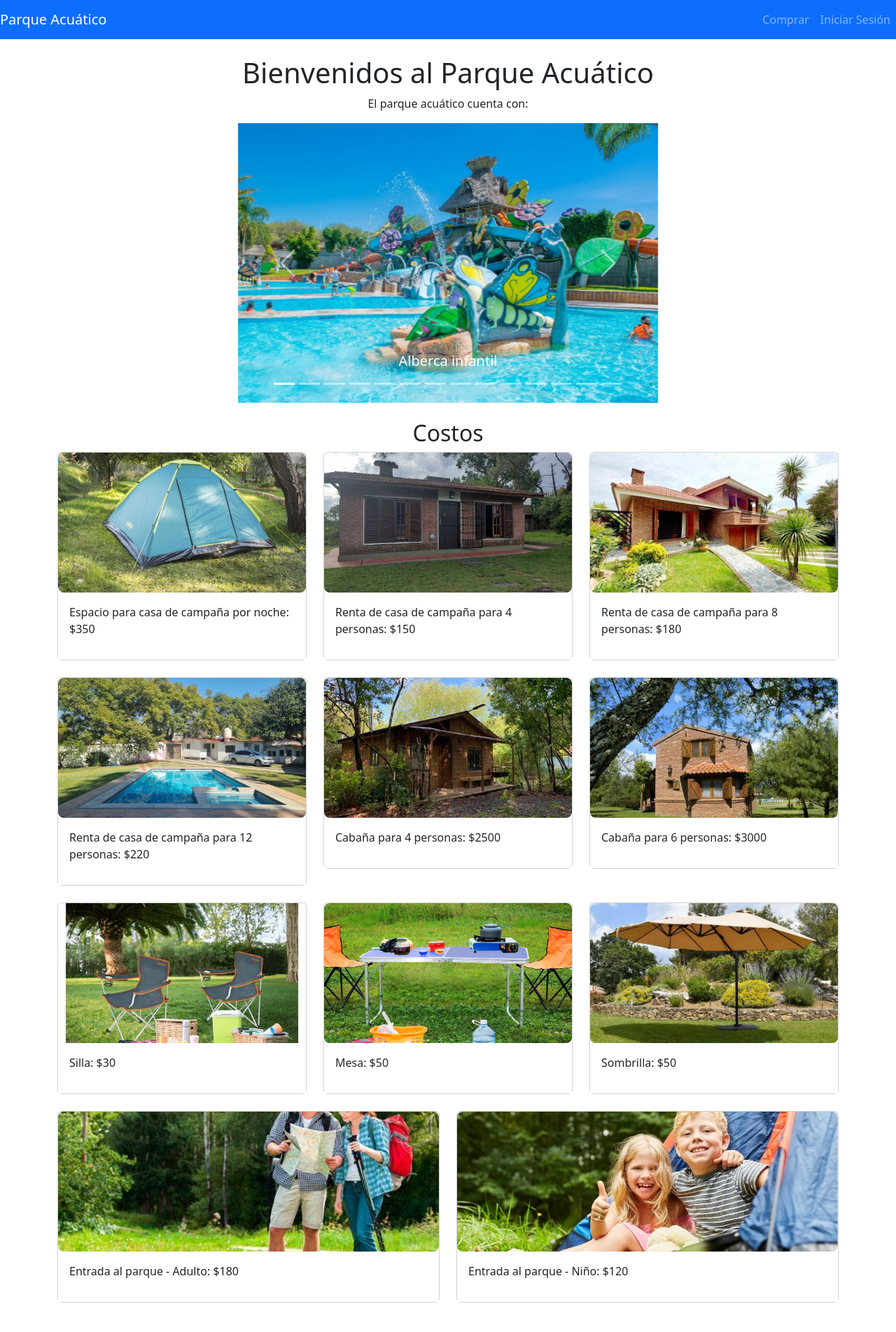
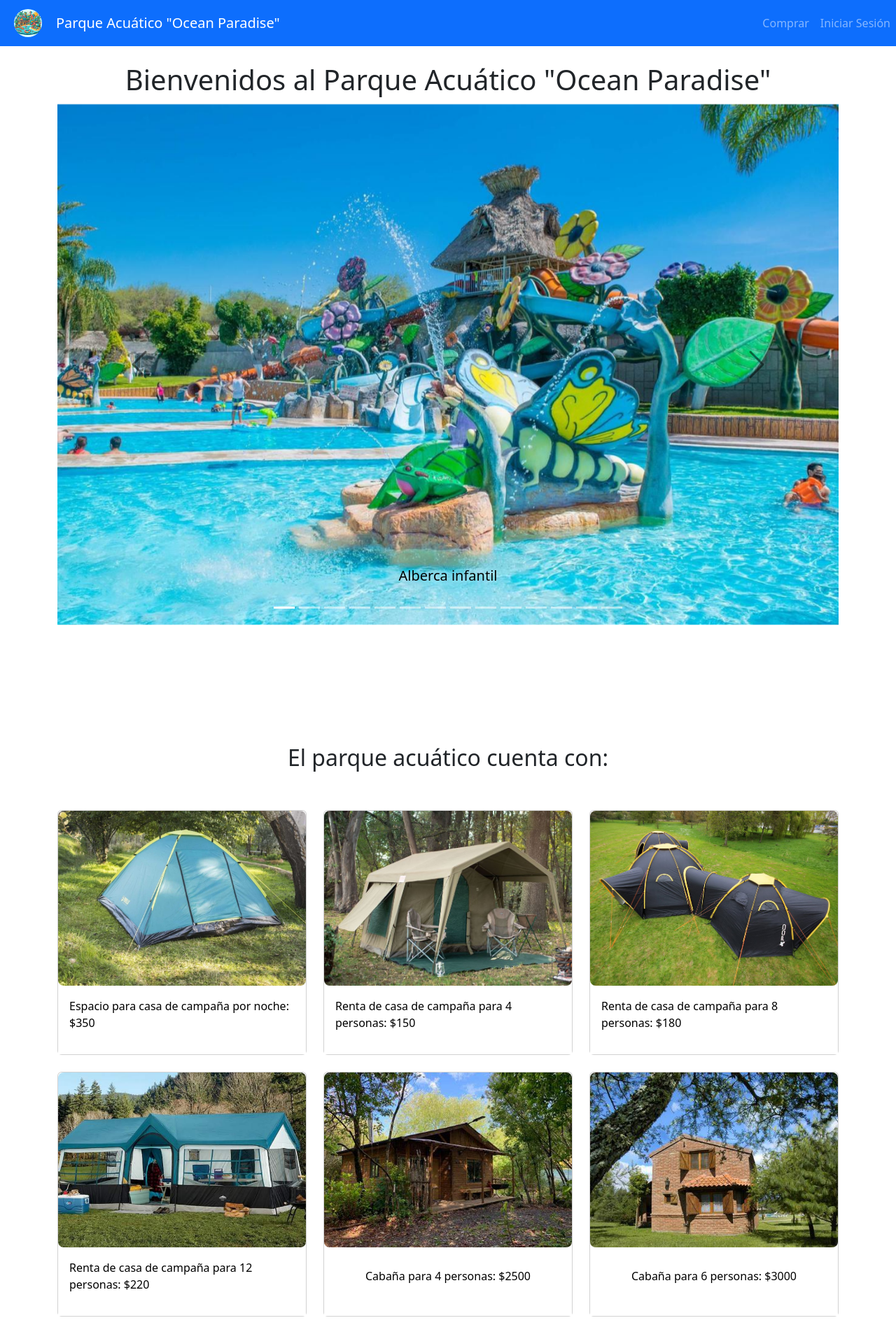
Before and after one commit to ANGELPJ1/ParqueAcuatico, a PHP site: page /index.php in a window 1280 px wide. Shown: the top 1904 px of the page at 70% size. Before the commit the page ends 1862 px from the top, so only its background shows below. Run offline with PHP 8.4, Linux system fonts and the light colour scheme.

Commit message:
Ajutes en icono del sitio y manejo de carrusel

```diff
--- a/index.php
+++ b/index.php
@@ -7,6 +7,8 @@ $page = isset($_GET['page']) ? $_GET['page'] : 'home';
 <head>
     <meta charset="UTF-8">
     <meta name="viewport" content="width=device-width, initial-scale=1">
+    <link rel="icon" href="Resources/logo.png" type="image/x-icon">
+    <link rel="shortcut icon" href="Resources/logo.ico" type="image/x-icon">
     <title>Parque Acuático</title>
     <!-- Bootstrap CSS -->
     <link rel="stylesheet" href="https://stackpath.bootstrapcdn.com/bootstrap/4.5.2/css/bootstrap.min.css">
@@ -21,11 +23,10 @@ $page = isset($_GET['page']) ? $_GET['page'] : 'home';
             background-color: #fff;
         }
 
-
         .carousel-item img {
-            max-height: 400px;
-            /* Ajusta el tamaño máximo según necesites */
-            width: auto;
+            height: 750px;
+            /* Mantiene el mismo alto para todas las imágenes */
+            width: 100%;
             /* Mantiene la proporción */
             object-fit: contain;
             /* Evita recortes */
@@ -38,12 +39,12 @@ $page = isset($_GET['page']) ? $_GET['page'] : 'home';
         }
 
         .carousel-control-prev {
-            left: 27%;
+            left: 8%;
             /* Mueve la flecha izquierda más al centro */
         }
 
         .carousel-control-next {
-            right: 27%;
+            right: 8%;
             /* Mueve la flecha derecha más al centro */
         }
 
@@ -52,7 +53,9 @@ $page = isset($_GET['page']) ? $_GET['page'] : 'home';
             width: 3rem;
             /* Ajusta el tamaño de las flechas */
             height: 3rem;
+            filter: invert(100%);
         }
+
 
         .card-img-top {
             width: 100%;
@@ -64,13 +67,67 @@ $page = isset($_GET['page']) ? $_GET['page'] : 'home';
             border-radius: 8px;
             /* Opcional: bordes redondeados para un mejor diseño */
         }
+
+        h5 {
+            display: flex;
+            justify-content: center;
+            /* Centrado horizontal */
+            align-items: center;
+            /* Centrado vertical */
+            height: 50px;
+            /* Ajusta según sea necesario */
+            color: black;
+        }
+
+        p {
+
+            display: flex;
+            justify-content: center;
+            /* Centrado horizontal */
+            align-items: center;
+            /* Centrado vertical */
+            height: 50px;
+            /* Ajusta según sea necesario */
+            color: black;
+        }
+
+        .navbar-brand {
+            display: flex;
+            align-items: center;
+            /* Centra verticalmente el texto y la imagen */
+        }
+
+        .brand-img {
+            width: 40px;
+            /* Tamaño de la imagen */
+            height: 40px;
+            /* Mantiene la imagen cuadrada */
+            border-radius: 50%;
+            /* Hace que la imagen sea circular */
+            margin-left: 20px;
+            margin-right: 20px;
+            /* Espacio entre el texto y la imagen */
+        }
+
+        .card-img-top {
+            width: 100%;
+            /* Hace que la imagen ocupe todo el ancho del contenedor */
+            height: 250px;
+            /* Fija el alto para todas las imágenes */
+            object-fit: cover;
+            /* Asegura que la imagen cubra el área sin distorsionarse */
+        }
     </style>
 </head>
 
 <body>
     <!-- Menú superior -->
     <nav class="navbar navbar-expand-lg navbar-dark bg-primary">
-        <a class="navbar-brand" href="index.php">Parque Acuático</a>
+        <a class="navbar-brand" href="index.php">
+            <img src="Resources/logo.jpg" alt="Logo" class="brand-img" width="30px">
+            Parque Acuático "Ocean Paradise"
+        </a>
+
         <button class="navbar-toggler" type="button" data-toggle="collapse" data-target="#menuPrincipal"
             aria-controls="menuPrincipal" aria-expanded="false" aria-label="Toggle navigation">
             <span class="navbar-toggler-icon"></span>
@@ -137,8 +194,7 @@ $page = isset($_GET['page']) ? $_GET['page'] : 'home';
 
         <?php else: ?>
             <!-- Página principal -->
-            <h1 class="text-center">Bienvenidos al Parque Acuático</h1>
-            <p class="text-center">El parque acuático cuenta con:</p>
+            <h1 class="text-center">Bienvenidos al Parque Acuático "Ocean Paradise"</h1>
 
             <!-- Carrusel de imágenes -->
             <div id="carouselParque" class="carousel slide mb-4" data-bs-ride="carousel">
@@ -259,12 +315,14 @@ $page = isset($_GET['page']) ? $_GET['page'] : 'home';
 
 
             <!-- Tarjetas con costos -->
-            <h2 class="text-center">Costos</h2>
+            <br><br><br><br><br><br>
+            <h2 class="text-center">El parque acuático cuenta con:</h2>
+            <br><br>
             <div class="row">
                 <!-- Ejemplo de tarjeta: Espacio para casa de campaña por noche -->
                 <div class="col-md-4">
                     <div class="card mb-4">
-                        <img src="Resources/Div-uno.jpg" class="card-img-top" alt="Casa de campaña">
+                        <img src="Resources/Div-uno.jpg" class="card-img-top imf-fluid" alt="Casa de campaña">
                         <div class="card-body">
                             <p>Espacio para casa de campaña por noche: $350</p>
                         </div>
```
Also changed, not shown: Resources/CabañaGrande.jpg, Resources/CabañaPequeña.jpg, Resources/DIV-cuatro.jpg, Resources/DIV-dos.jpg, Resources/DIV-tres.jpg, Resources/logo.ico (added), Resources/logo.jpg (added).
